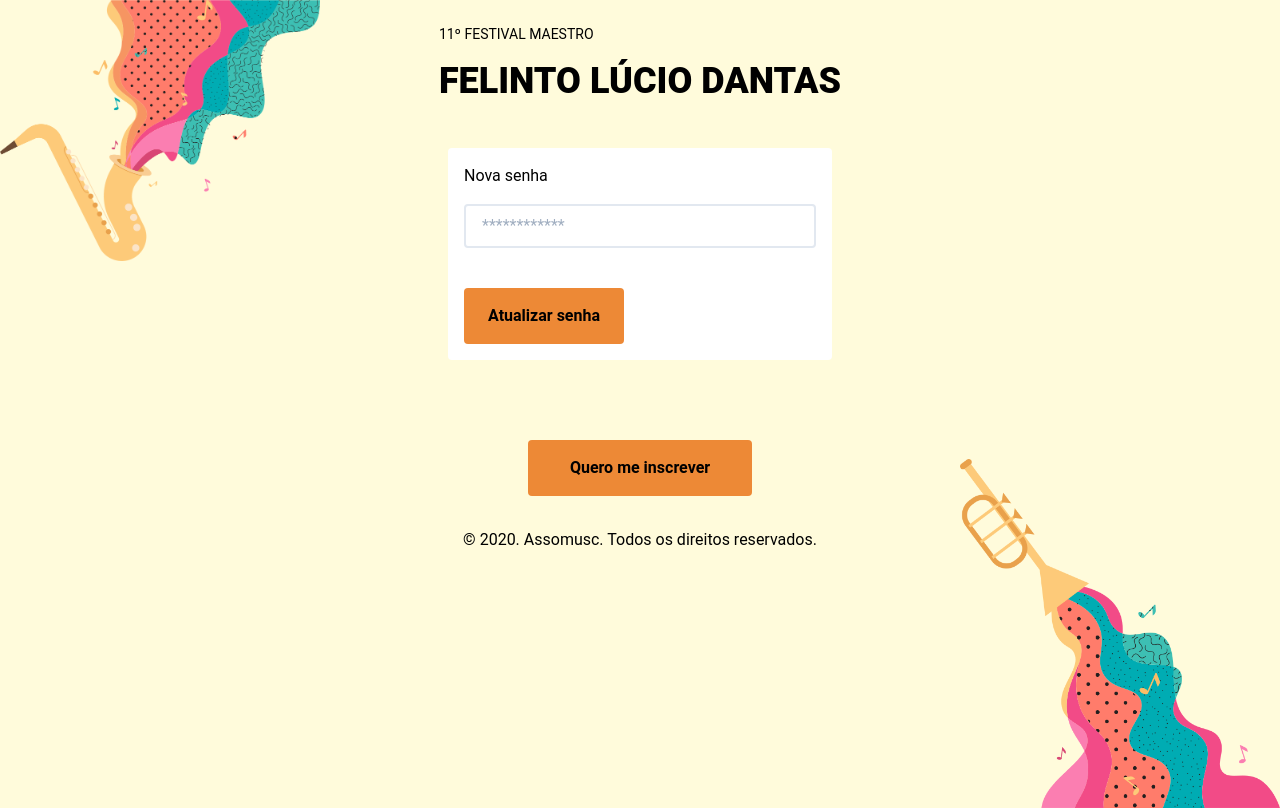
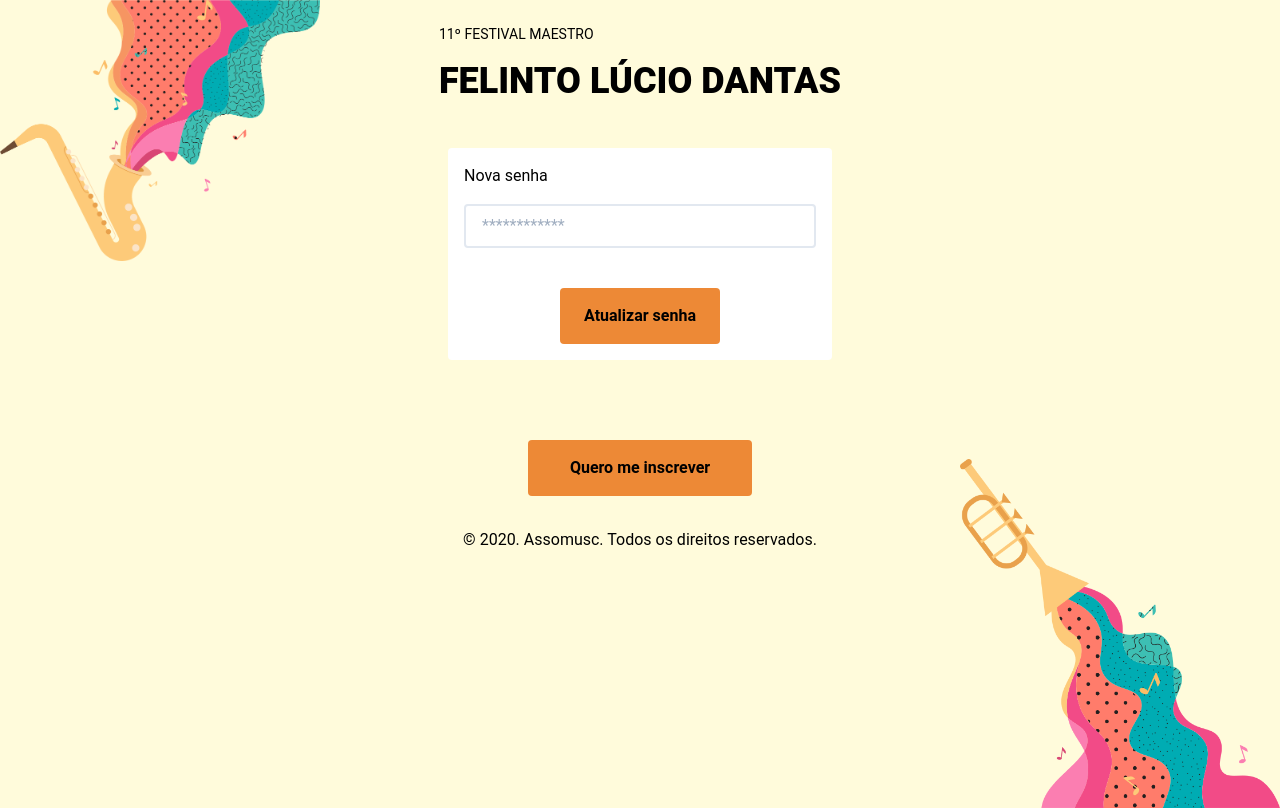
Before and after one commit to isaacmsl/festival2020, a Next.js app: page /novaSenha/1 in a window 1280 px wide. Built offline with nearby package versions, Linux system fonts and the light colour scheme; no server answers.

Commit message:
feat: align forms link header

```diff
--- a/src/pages/esqueci.js
+++ b/src/pages/esqueci.js
@@ -45,6 +45,8 @@ export default function Esqueci() {
             codigoRecuperacao: formData.codigoRecuperacao
         }
 
+
+        setAguarde('Por favor, aguarde. Estamos verificando seu email...')
         try {
             const response = await axios.post('/api/esqueci', participanteRecuperacao)
 
@@ -62,7 +64,7 @@ export default function Esqueci() {
                 alert('Desculpe. Não foi possível fazer o enviar o código de recuperação. Por favor verifique seus dados')
             }
         } catch (e) {
-            alert('Desculpe. Não foi possível fazer o login. Por favor verifique seus dados')
+            alert('Desculpe. Não foi possível fazer o enviar o código de recuperação. Por favor verifique seus dados')
         } finally {
             setAguarde('')
         }
@@ -70,7 +72,7 @@ export default function Esqueci() {
     }
     return (
         <div
-            className="relative bg-bgMain min-h-screen min-w-full flex flex-col items-center justify-center"
+            className="relative bg-bgMain min-h-screen min-w-full flex flex-col items-center justify-center overflow-auto"
         >
             <Head>
                 <title>Festival - Esqueci a senha</title>
@@ -78,13 +80,15 @@ export default function Esqueci() {
             </Head>
             <ImagensInstrumento />
 
-            <header className="mt-56 px-10 sm:px-0 sm:mt-0 mb-10 text-4xl text-black">
-                <span className="text-sm">11º FESTIVAL MAESTRO</span>
-                <h1 className="font-extrabold">FELINTO LÚCIO DANTAS</h1>
-            </header>
+            <Link href="/login">
+                <header className="mt-56 px-10 sm:px-0 sm:mt-0 mb-10 text-4xl text-black">
+                    <span className="text-sm">11º FESTIVAL MAESTRO</span>
+                    <h1 className="font-extrabold">FELINTO LÚCIO DANTAS</h1>
+                </header>
+            </Link>
 
-            <form className="bg-white w-screen sm:max-w-sm p-4 rounded" onSubmit={handleSubmit}>
-                <div className="flex flex-col">
+            <form className="flex flex-col items-center bg-white w-screen sm:max-w-sm p-6 sm:p-4 rounded" onSubmit={handleSubmit}>
+                <div className="flex flex-col w-full">
                     <label className="mb-4" htmlFor="emailInput">E-mail</label>
                     <input
                         id="emailInput"
@@ -97,7 +101,7 @@ export default function Esqueci() {
                     />
                 </div>
 
-                <div className={displayCodigoRecuperacao + " flex flex-col mt-4"}>
+                <div className={displayCodigoRecuperacao + " flex flex-col mt-4 w-full"}>
                     <label className="mb-4" htmlFor="codigoRecuperacaoInput">Código de recuperação</label>
                     <input
                         id="codigoRecuperacaoInput"
--- a/src/pages/novaSenha/[idParticipante].js
+++ b/src/pages/novaSenha/[idParticipante].js
@@ -56,7 +56,7 @@ export default function Esqueci({ idParticipante }) {
     }
     return (
         <div
-            className="relative bg-bgMain min-h-screen min-w-full flex flex-col items-center justify-center"
+            className="relative bg-bgMain min-h-screen min-w-full flex flex-col items-center justify-center overflow-auto"
         >
             <Head>
                 <title>Festival - Nova senha</title>
@@ -69,12 +69,12 @@ export default function Esqueci({ idParticipante }) {
                 <h1 className="font-extrabold">FELINTO LÚCIO DANTAS</h1>
             </header>
 
-            <form className="bg-white w-screen sm:max-w-sm p-4 rounded" onSubmit={handleSubmit}>
-                <div className="flex flex-col">
+            <form className="flex flex-col items-center bg-white w-screen sm:max-w-sm p-4 rounded" onSubmit={handleSubmit}>
+                <div className="flex flex-col w-full">
                     <label className="mb-4" htmlFor="novaSenhaInput">Nova senha</label>
                     <input
                         id="novaSenhaInput"
-                        className="border-solid border-2 px-4 py-2 rounded"
+                        className="border-solid border-2 px-4 py-2 rounded w-full"
                         type="password"
                         name="novaSenha"
                         placeholder="************"
```
